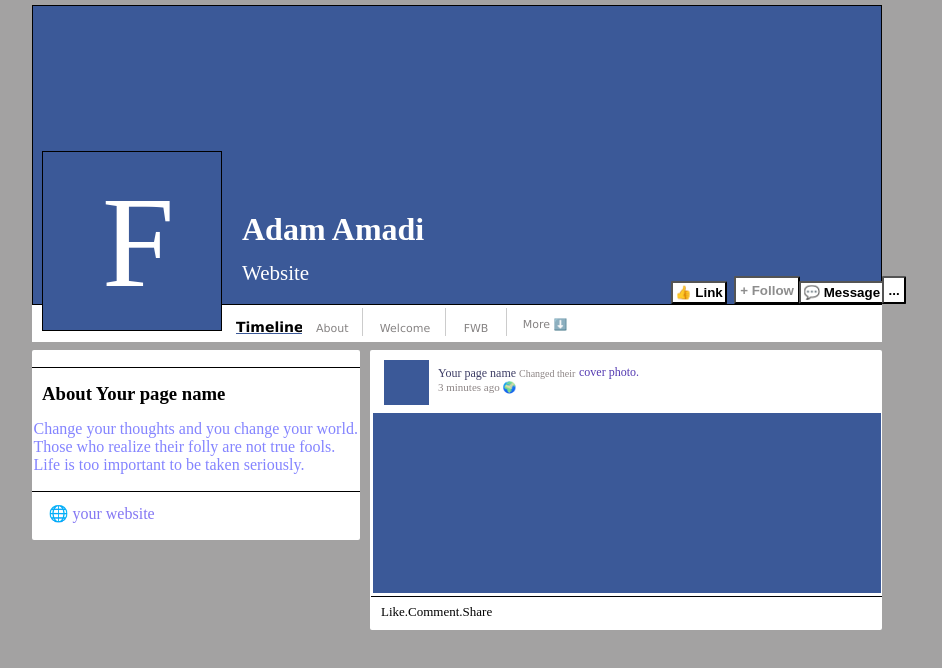
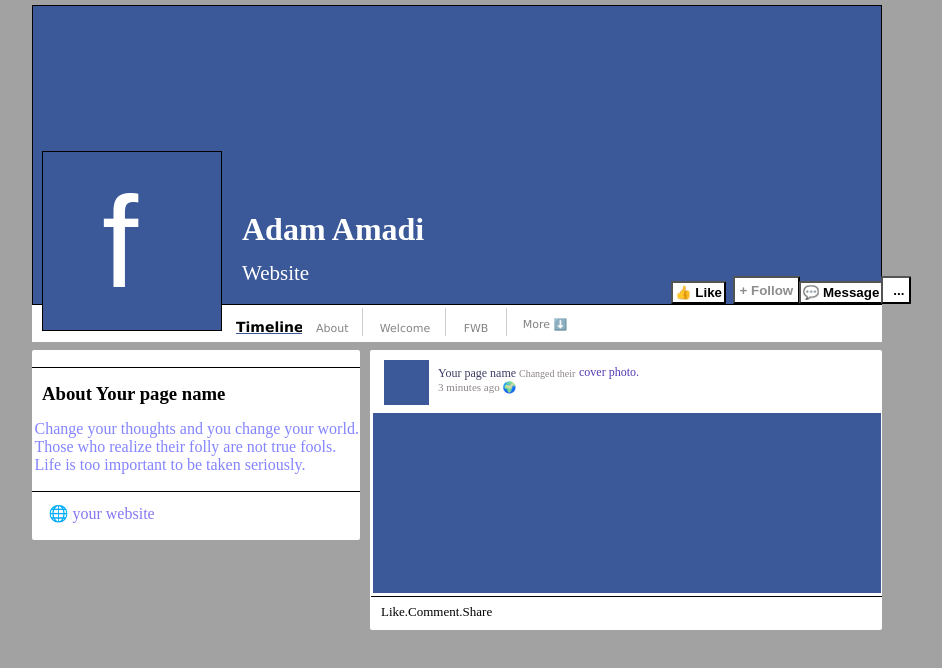
Before and after one commit to Adam-Amadi/Social-Network-Page-, a plain HTML site: page index.html in a window 1280 px wide. Shown: the whole page, without its empty margins (183-1125 px from the left). Drawn offline with Linux system fonts and the light colour scheme.

Commit message:
final edit

```diff
--- a/index.html
+++ b/index.html
@@ -3,16 +3,16 @@
 <head>
 
   <link rel="stylesheet" href="style.css">
-    <title>social</title>
+    <title>Social Network Page</title>
 </head>
 <body>
 <div class="header">
     <div class="profile-box">
-        <p>F</p>
+        <p>f</p>
     </div>
     <h1>Adam Amadi</h1>
     <div class="website">Website</div>
-<button class="link">👍 Link</button>
+<button class="like">👍 Like</button>
 <button class="follow">+ Follow</button>
 <button class="message">💬 Message</button>
 <button class="more">...</button>
--- a/style.css
+++ b/style.css
@@ -53,7 +53,7 @@
 
 }
 
-.link{position: relative;
+.like{position: relative;
     top:67px;
     left: 638px;
     padding: 2px;
@@ -75,6 +75,7 @@
     top:65px;
     left: 630px;
     padding:4.5px;
+    padding-left: 10px;
 
 }
 
@@ -112,6 +113,7 @@
 .leftside-box p {
     position: relative;
     top: 70px;
+    left: 1px;
     width: 325px;
     color: rgb(132, 132, 255);
     background-color: white;
@@ -269,6 +271,7 @@
         width: 10px;
         font-size: 130px;
         margin: auto;
+        font-family: sans-serif;
       }
   .little-box{
       position: relative;
```
